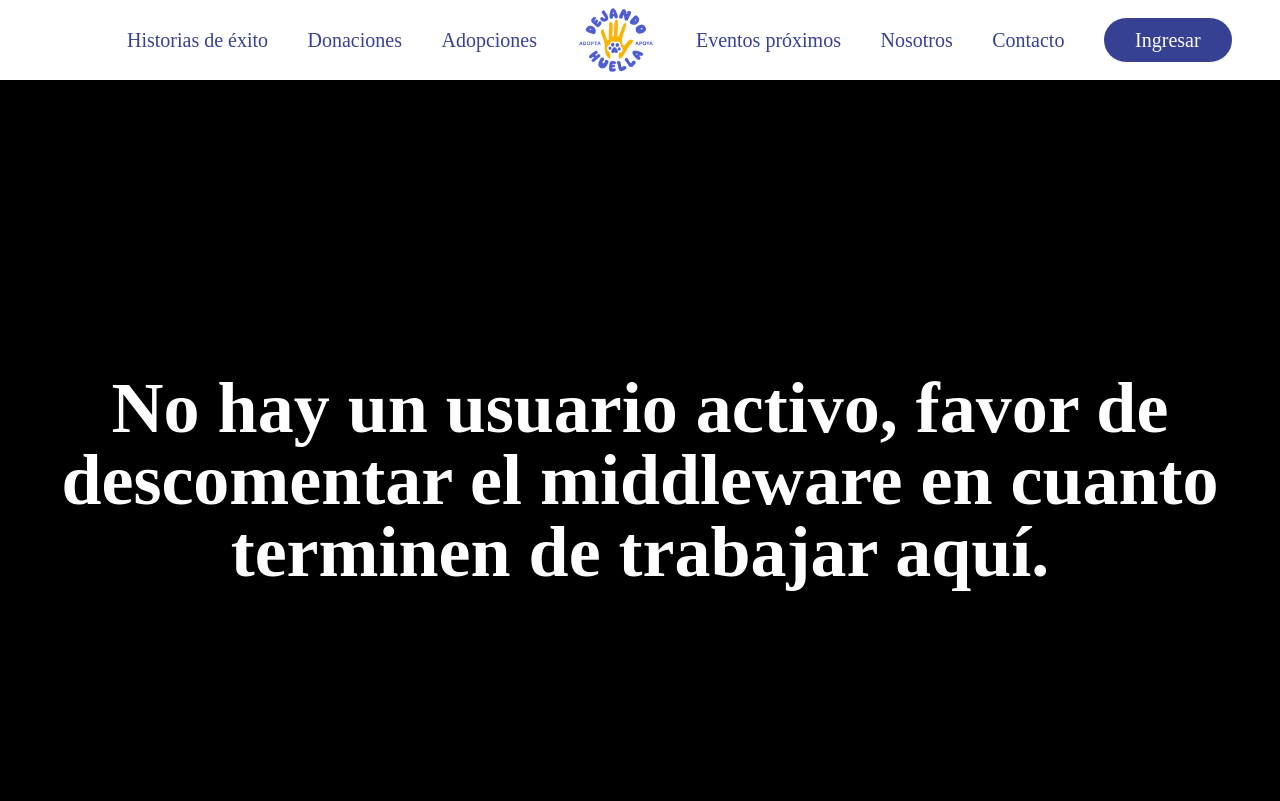
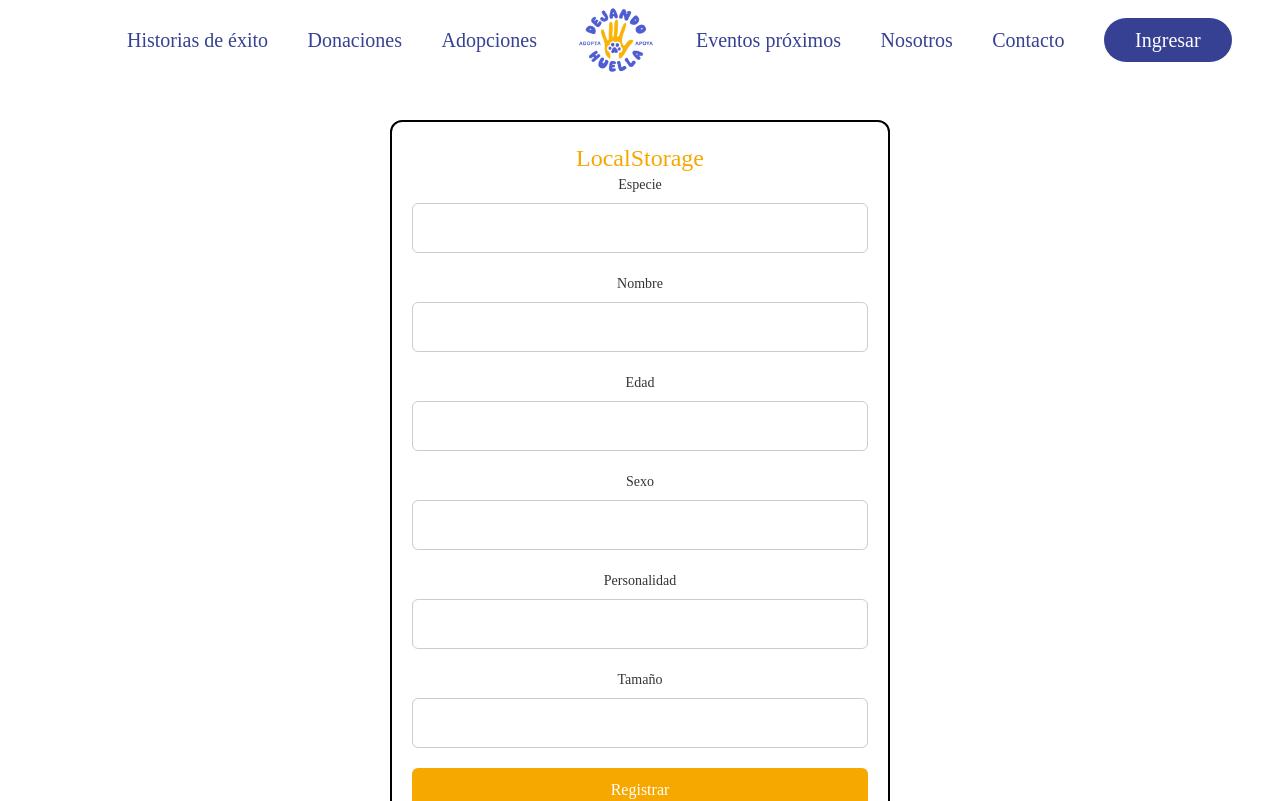
Before and after one commit to Tongother/dejando-huella, a Next.js app: page /admin in a window 1280 px wide. Shown: the top 801 px of the page. Built offline with nearby package versions, Linux system fonts and the light colour scheme; no server answers; a web font is replaced by a local one.

Commit message:
05/11/2024 CREATE: Empecé el desarrollo dle front end del formulario para inserción de perritos a la base de datos

```diff
--- a/src/app/admin/page.tsx
+++ b/src/app/admin/page.tsx
@@ -1,11 +1,14 @@
-import { cookies } from "next/headers"
-export default async function Admin () {
-    const HandleCookie = await cookies()
-    const userCookie = HandleCookie.get('userToken');
-    const username = userCookie?.value
+"use client"
+import { cookies } from "next/headers";
+import FormLocalStorage from "../components/FormLocalStorage"
+export default function Admin () {
+    // const HandleCookie = await cookies()
+    // const userCookie = HandleCookie.get('userToken');
+    // const username = userCookie?.value
     return (
         <div>
-            <h1 className="bg-black text-white font-ramm font-extrabold text-7xl h-screen w-full flex items-center text-center">{username? `Nombre del administrador: ${username}` : 'No hay un usuario activo, favor de descomentar el middleware en cuanto terminen de trabajar aquí.'}</h1>
+            <FormLocalStorage title="CRUD">
+            </FormLocalStorage>
         </div>
     )
 }
--- /dev/null
+++ b/src/app/components/FormLocalStorage/FormLocalStorage.jsx
@@ -0,0 +1,76 @@
+import { useState } from "react";
+export default function FormLocalStorage({title}) {
+	const [values, setValues] = useState({
+		especie: '',
+		nombre: '',
+		edad: '',
+		sexo: '',
+		personalidad: '',
+		size: '',
+		adoptado: false,
+	});
+
+	const agregarRegistro = (values) => {
+	const id = incrementarContador();
+	values = {
+		...values,
+		id: id
+	};
+	localStorage.setItem(id, JSON.stringify(values));
+	};
+
+	const HandleChange = (e) => {
+		const { name, value } = e.target;
+		setValues((prevData) => (
+			{
+				...prevData,
+				[name]: value
+			}
+		));
+	};
+
+	const HandleSubmit = (e) => {
+		e.preventDefault();
+		agregarRegistro(values);
+		window.location.reload();
+	}
+
+	const HandleCancel = (e) => {
+		e.preventDefault();
+		setValues({
+			numeroIne: '',
+			nombre: '',
+			apellido: '',
+			telefono: '',
+			correo: ''
+		});
+	}
+
+	return (
+		<>
+			<form className="flex flex-col w-[500px] p-[20px] border-solid border-black border-[2px] rounded-xl my-[40px] mx-auto" onSubmit={HandleSubmit}>
+				<h1 className="text-center font-ramm text-2xl text-[#F6A700]">LocalStorage</h1>
+				<label className="mb-2 font-ini text-center text-[14px] text-[#333]" htmlFor="especie">Especie</label>
+				<input className="p-3 mb-5 text-base border-solid border-[1px] border-[#ccc] rounded-md" id="especie" name="especie" onChange={HandleChange} type="text" value={values.especie}/>
+
+				<label className="mb-2 font-ini text-center text-[14px] text-[#333]" htmlFor="nombre">Nombre</label>
+				<input className="p-3 mb-5 text-base border-solid border-[1px] border-[#ccc] rounded-md" id="nombre" name="nombre" onChange={HandleChange} type="text" value={values.nombre}/>
+
+				<label className="mb-2 font-ini text-center text-[14px] text-[#333]" htmlFor="edad">Edad</label>
+				<input className="p-3 mb-5 text-base border-solid border-[1px] border-[#ccc] rounded-md" id="edad" name="edad" onChange={HandleChange} type="text" value={values.edad}/>
+
+				<label className="mb-2 font-ini text-center text-[14px] text-[#333]" htmlFor="sexo">Sexo</label>
+				<input className="p-3 mb-5 text-base border-solid border-[1px] border-[#ccc] rounded-md" id="sexo" name="sexo" onChange={HandleChange} type="text" value={values.sexo}/>
+
+				<label className="mb-2 font-ini text-center text-[14px] text-[#333]" htmlFor="personalidad">Personalidad</label>
+				<input className="p-3 mb-5 text-base border-solid border-[1px] border-[#ccc] rounded-md" id="personalidad" name="personalidad" onChange={HandleChange} type="text" value={values.personalidad}/>
+
+				<label className="mb-2 font-ini text-center text-[14px] text-[#333]" htmlFor="size">Tamaño</label>
+				<input className="p-3 mb-5 text-base border-solid border-[1px] border-[#ccc] rounded-md" id="size" name="size" onChange={HandleChange} type="text" value={values.size}/>
+
+				<button className="p-[10px] bg-[#F6A700] text-white border-none rounded-md cursor-pointer mb-[10px]" type="submit">Registrar</button>
+				<button className="p-[10px] bg-[#f62d00] text-white border-none rounded-md cursor-pointer mb-[10px]" onClick={HandleCancel}>Cancelar</button>
+			</form>
+		</>
+	)
+};
--- /dev/null
+++ b/src/app/components/FormLocalStorage/formLocalStorage.ts
@@ -0,0 +1,21 @@
+import axios from "axios";
+
+interface petDataType {
+	especie: string | null,
+    nombre: string | null,
+    edad: string | null,
+    sexo: string | null,
+    personalidad: string | null,
+    size: string | null,
+    adoptado: boolean,
+}
+export const loginServer = async (pet:petDataType) => {
+    try {
+        const response = await axios.post(`api/crud`, pet);
+        const status = response.data.status;
+        return status;
+    } catch (error:any) {
+        console.log("Error: ",error);
+        return error.response.data.status;
+    }
+}
--- /dev/null
+++ b/src/app/components/FormLocalStorage/index.jsx
@@ -0,0 +1,2 @@
+import FormLocalStorage from "./FormLocalStorage";
+export default FormLocalStorage;
--- a/src/app/donaciones/page.tsx
+++ b/src/app/donaciones/page.tsx
@@ -2,11 +2,12 @@
 import Carrusel from "../components/carrusel/Carrusel";
 import FondoIconos from "../components/items/banner";
 import Image from "next/image";
+
 export default function () {
   const HandlerClickDonation = (e: React.MouseEvent<HTMLButtonElement, MouseEvent>) => {
     e.preventDefault();
     const id = e.currentTarget.id;
-    console.log(id);
+    window.location.href = `/donativos/${id}`;
   }
   return <section>
     <Carrusel />
```
Also changed, not shown: src/middleware.ts (+7 -7 lines).
